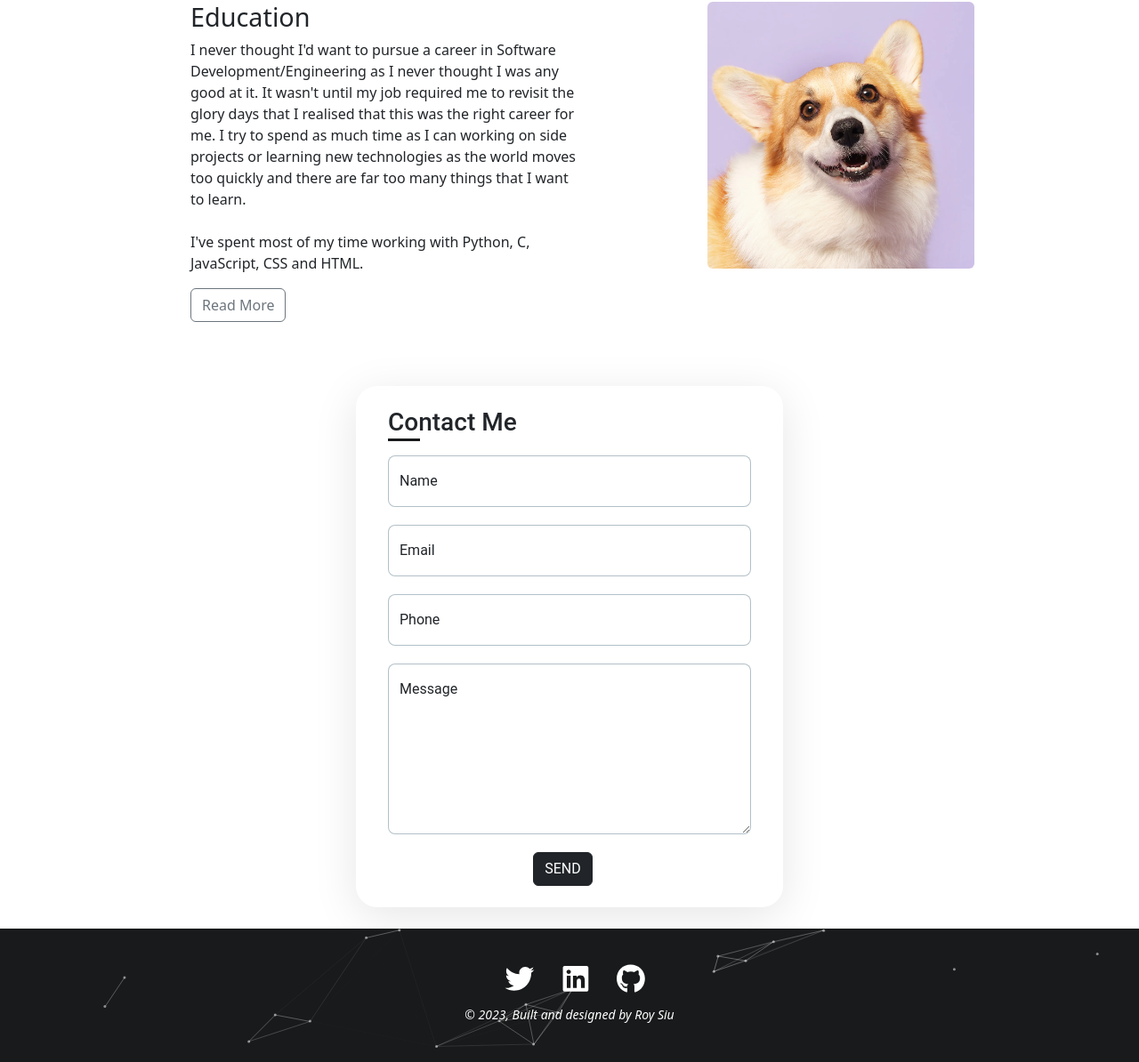
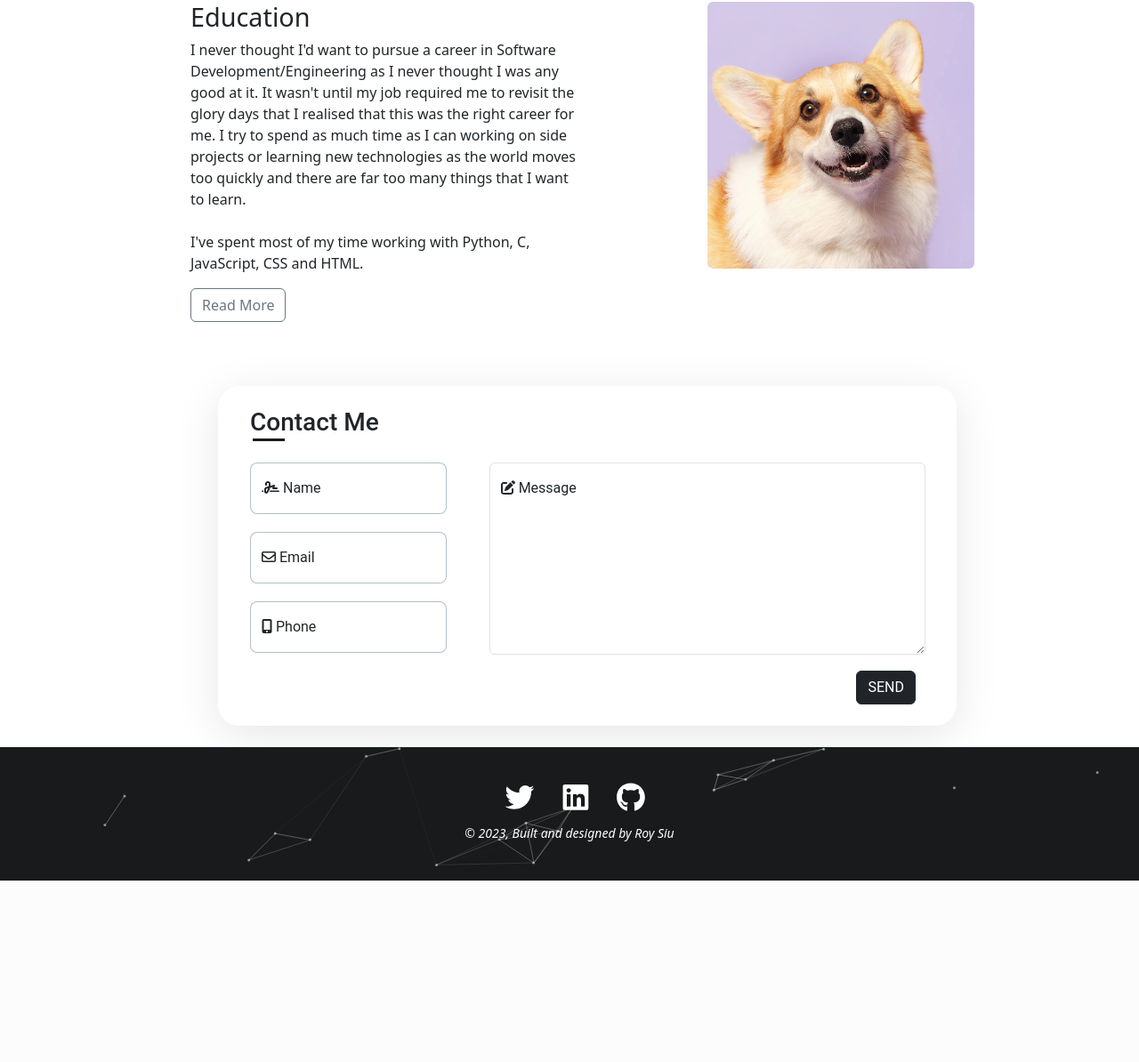
Before and after one commit to Rsiu95/Portfolio, a Flask app: page / in a window 1280 px wide. Shown: the part 2380-3574 px from the top of the page at 89% size. After the commit the page ends 3370 px from the top, so only its background shows below. Run offline with Flask 3, Linux system fonts and the light colour scheme; some libraries are stand-ins or nearby versions.

Commit message:
Completed Contact Form

```diff
--- a/main.py
+++ b/main.py
@@ -20,6 +20,7 @@ def home():
     if request.method == "POST":
         data = request.form
         print(f"Name: {data['name']}\nEmail: {data['email']}\nPhone: {data['phone']}\nMessage: {data['message']}")
+
         try:
             connection = smtplib.SMTP("smtp.gmail.com", port=587)
             connection.starttls()
--- a/static/css/styles.css
+++ b/static/css/styles.css
@@ -186,9 +186,10 @@ footer.masthead {
 .floating-contact-form .form-container {
     position: inherit;
     bottom: 120px;
-    right: 50px;
+    right: 500px;
+    margin-left: 40px;
     padding: 24px 36px;
-    width: 480px;
+    width: 830px;
     font-family: "Roboto", sans-serif;
     box-shadow: 0 10px 50px rgba(0,0,0,0.1);
     border-radius: 24px;
@@ -208,7 +209,7 @@ footer.masthead {
     width: 36px;
     background:#181a1b;
     position: absolute;
-    left: 0;
+    left: 15px;
     bottom: -4px;
 }
 
@@ -227,27 +228,6 @@ footer.masthead {
     outline: none;
 }
 
-.floating-contact-form .field-container {
-    position: relative;
-}
-
-.floating-contact-form .field-container label {
-    position: absolute;
-    top: 47px;
-    left: 40px;
-    z-index: 1;
-}
-
-.floating-contact-form .field-container i {
-    position: absolute;
-    top: 10px !important;
-    z-index: 1;
-}
-
-.fa-regular {
-    top:50px;
-}
-
 .alert {
     background-color: #181a1b;
     color: white;
@@ -255,5 +235,14 @@ footer.masthead {
 
 #submitButton {
     position: relative;
-    margin-left: 40%;
+    width: auto;
+    margin-right: 10px;
 }
+#message {
+    width: 490px;
+    height: 300px;
+}
+
+#message-box {
+    margin-top: 20px;
+}
--- a/templates/index.html
+++ b/templates/index.html
@@ -145,33 +145,43 @@
                 <div class="d-flex justify-content-center mb-4">
                     <div class="floating-contact-form">
                         <div class="form-container">
+                            <div class="row">
                                 <h3>Contact Me</h3>
+                            </div>
+                            <div class="row gx-5 align-items-top">
                                 <div id="successMessage" style="display: none;">Message sent successfully!</div>
+                                <div class="col-lg-4 col-md-12 col-sm-12 col-xxl-4">
                                     <form action = "/" id="contactForm" method = "post">
                                         <div class="form-floating">
                                             <input class="form-control" id="name" type="name" placeholder="Enter your name..." name="name"/>
-                                    <label for="name">Name</label>
+                                            <label for="name"><i class="fa-solid fa-signature"></i> Name </label>
                                             <div class="invalid-feedback" data-sb-feedback="name:required">A name is required.</div>
-
                                         </div>
                                         <div class="form-floating">
                                             <input class="form-control" id="email" type="email" placeholder="Enter your email..." name="email"/>
-                                    <label for="email">Email</label>
+                                            <label for="email"><i class="fa-regular fa-envelope"></i> Email</label>
                                             <div class="invalid-feedback" data-sb-feedback="email:required">An email is required.</div>
                                             <div class="invalid-feedback" data-sb-feedback="email:email">Email is not valid.</div>
                                         </div>
                                         <div class="form-floating">
                                             <input class="form-control" id="phone" type="tel" placeholder="Enter your phone number..." name="phone"/>
-                                    <label for="phone">Phone</label>
+                                            <label for="phone"><i class="fa-solid fa-mobile-screen-button"></i> Phone</label>
                                             <div class="invalid-feedback" data-sb-feedback="phone:required">A phone number is required.</div>
                                         </div>
-                                <div class="form-floating">
-                                    <textarea class="form-control" id="message" name="message" placeholder="Enter your message here..." style="height: 12rem"></textarea>
-                                    <label for="message">Message</label>
+                                    </div>
+                                    <div class="col-lg-8 col-md-12 col-sm-12 col-xxl-4">
+                                        <div class="form-floating" id="message-box">
+                                            <textarea class="form-control" id="message" name="message" placeholder="Enter your message here..." style="height: 13.5rem"></textarea>
+                                            <label for="message"> <i class="fa-solid fa-pen-to-square"></i> Message</label>
                                             <div class="invalid-feedback" data-sb-feedback="message:required">A message is required.</div>
                                         </div>
+                                    </div>
+                                    <div class="row justify-content-end">
                                         <button class="btn btn-dark text-uppercase" id="submitButton" type="submit">Send</button>
+                                    </div>
                                 </form>
+                            </div>
+
                         </div>
                     </div>
                 </div>
```
Lines whose indentation alone changed are shown as unchanged.
